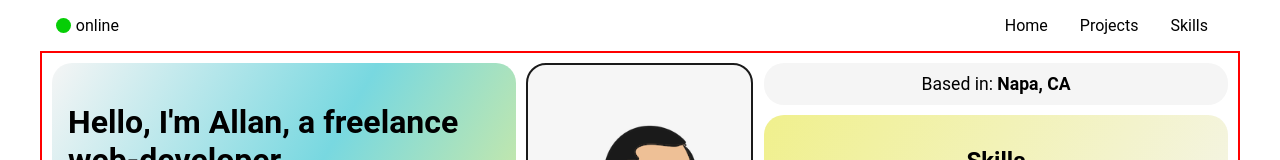
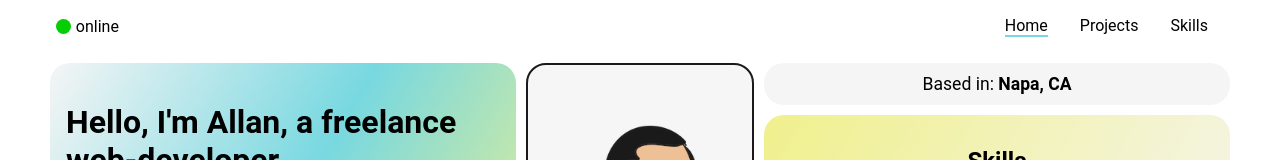
Before and after one commit to allmtz/portfolio, a React (Create React App) app: page / in a window 1280 px wide. Shown: the top 160 px of the page. Built offline with nearby package versions, Linux system fonts and the light colour scheme.

Commit message:
added Nav highlight depending on layout state

```diff
--- a/src/App.js
+++ b/src/App.js
@@ -32,17 +32,21 @@ const ResponsiveGridLayout = WidthProvider(Responsive);
 
 function App() {
   const [layout, setLayout] = useState(defaultLayout);
+  const [currentFocus, setCurrentFocus] = useState("home");
 
   function focusProjects() {
     setLayout(projectsLayout);
+    setCurrentFocus("projects");
   }
 
   function focusDefault() {
     setLayout(defaultLayout);
+    setCurrentFocus("home");
   }
 
   function focusSkills() {
     setLayout(skillsLayout);
+    setCurrentFocus("skills");
   }
 
   return (
@@ -56,6 +60,7 @@ function App() {
           focusDefault={focusDefault}
           focusProjects={focusProjects}
           focusSkills={focusSkills}
+          currentFocus={currentFocus}
         ></NavBar>
       </motion.div>
 
--- a/src/componenets/Navbar.js
+++ b/src/componenets/Navbar.js
@@ -1,16 +1,32 @@
-function NavBar({ focusDefault, focusProjects, focusSkills }) {
+function NavBar({ focusDefault, focusProjects, focusSkills, currentFocus }) {
   return (
     <nav>
       <div className="online-container">
         <div className="green-circle"></div>
         <p>online</p>
       </div>
-      <ul>
-        <li onClick={focusDefault}>Home</li>
-
-        <li onClick={focusProjects}>Projects</li>
-        <li onClick={focusSkills}>Skills</li>
-      </ul>
+      <div className="nav-links">
+        <ul>
+          <li
+            className={currentFocus === "home" ? "focused" : ""}
+            onClick={focusDefault}
+          >
+            Home
+          </li>
+          <li
+            className={currentFocus === "projects" ? "focused" : ""}
+            onClick={focusProjects}
+          >
+            Projects
+          </li>
+          <li
+            className={currentFocus === "skills" ? "focused" : ""}
+            onClick={focusSkills}
+          >
+            Skills
+          </li>
+        </ul>
+      </div>
     </nav>
   );
 }
--- a/src/style.css
+++ b/src/style.css
@@ -60,7 +60,6 @@ img {
 }
 
 nav {
-  /* border: 2px solid black; */
   display: flex;
   justify-content: space-between;
   padding: 1rem;
@@ -73,17 +72,14 @@ nav ul {
   gap: 2rem;
   list-style: none;
   padding-right: 1rem;
+}
+
+nav ul li {
   cursor: pointer;
 }
 
-nav ul a {
-  text-decoration: none;
-  color: black;
-}
-
-nav ul a:hover {
-  text-decoration: none;
-  opacity: 0.6;
+.focused {
+  border-bottom: 2px solid var(--main-color);
 }
 
 .online-container {
@@ -286,7 +282,7 @@ nav ul a:hover {
 
 .rgl {
   color: black;
-  border: 2px solid red;
+  /* border: 2px solid red; */
 }
 
 .rgl-item {
```
